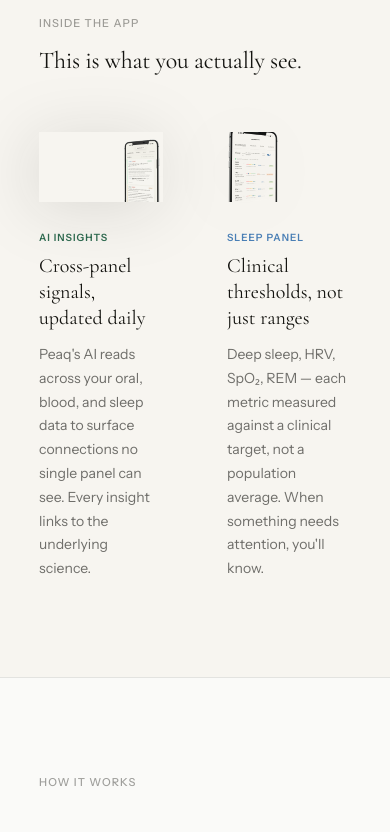
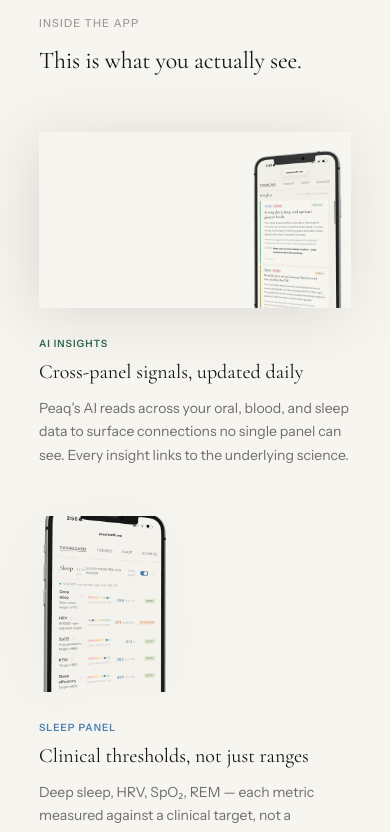
Before and after one commit to drmemes1/peaqhealth, a Next.js app in the folder peaqhealth_1/apps/web/: page / in a window 390 px wide. Shown: the part 3880-4712 px from the top of the page. Built offline with nearby package versions, Linux system fonts and the light colour scheme; grey boxes are pictures that could not be loaded.

Commit message:
feat: dark mode phone blend fix, mobile stack for app showcase grid

```diff
--- a/peaqhealth_1/apps/web/app/globals.css
+++ b/peaqhealth_1/apps/web/app/globals.css
@@ -232,3 +232,24 @@
     display: none !important;
   }
 }
+
+/* Phone mockup images — dark mode: multiply blend darkens further, switch to normal */
+[data-theme="dark"] .phone-mockup {
+  mix-blend-mode: normal;
+  opacity: 0.88;
+}
+
+@media (prefers-color-scheme: dark) {
+  :root:not([data-theme="light"]) .phone-mockup {
+    mix-blend-mode: normal;
+    opacity: 0.88;
+  }
+}
+
+/* Inside-the-app showcase grid — stack on mobile */
+@media (max-width: 768px) {
+  .app-showcase-grid {
+    grid-template-columns: 1fr !important;
+    gap: 48px !important;
+  }
+}
```
